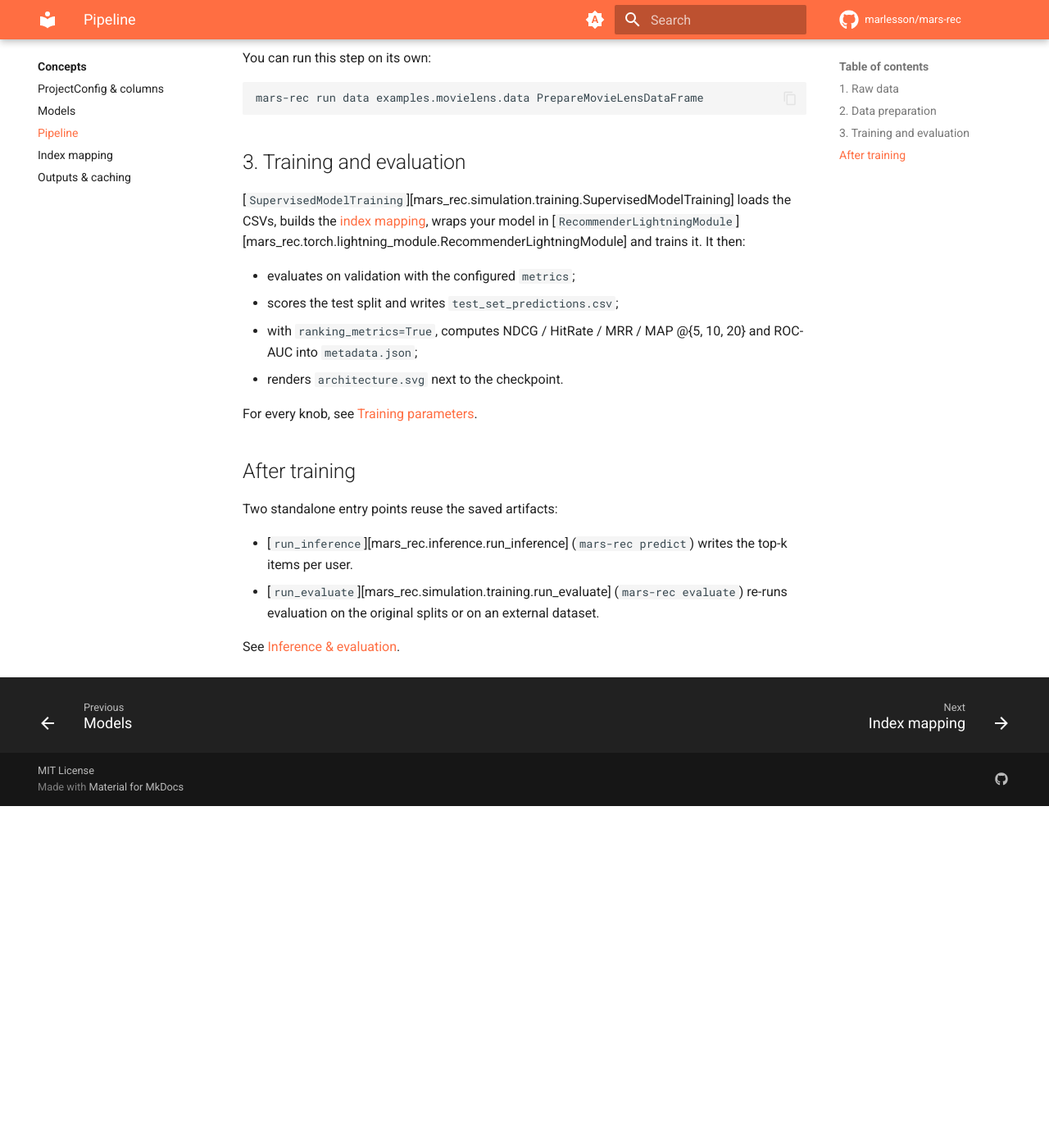
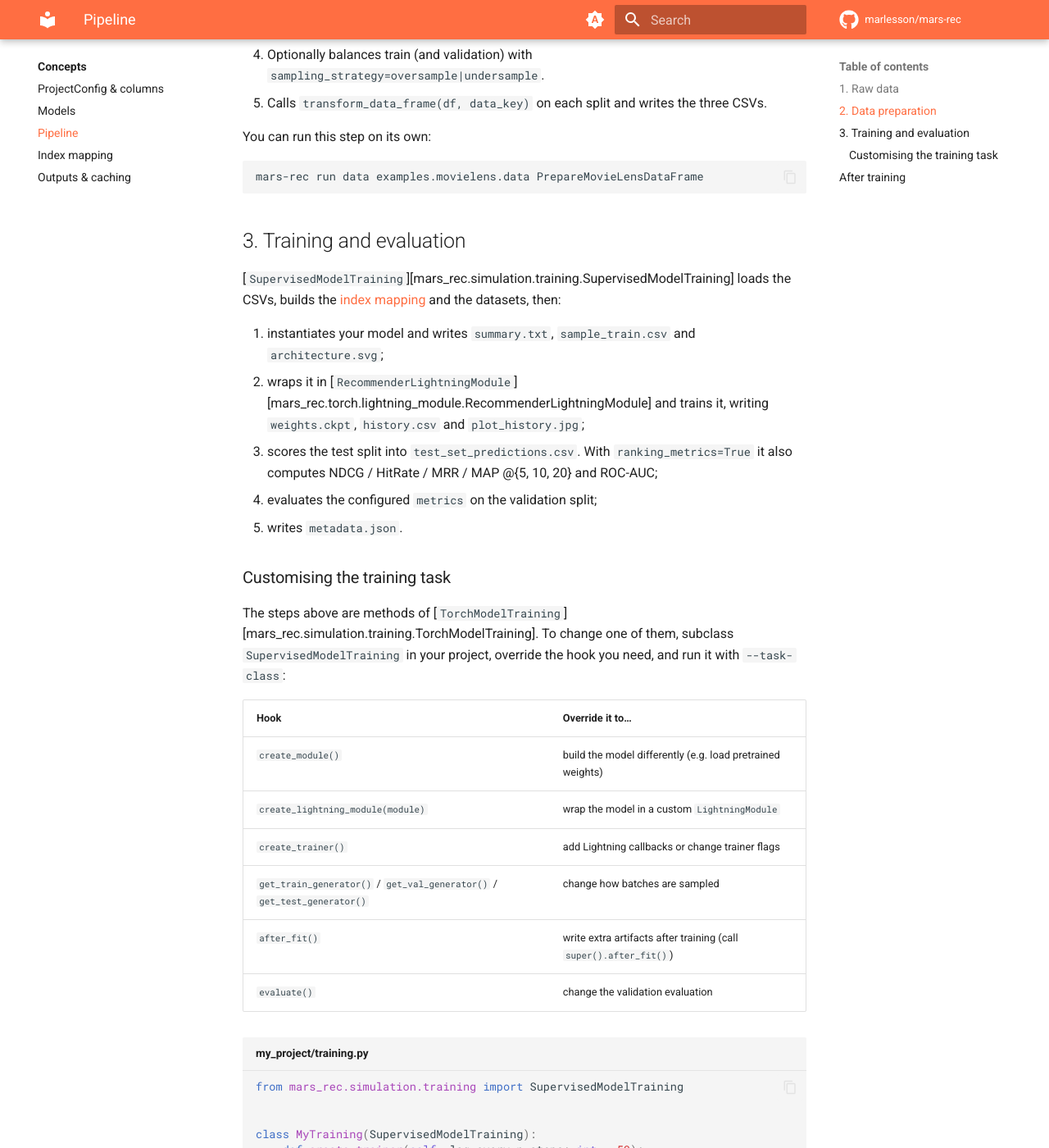
Before and after one commit to marlesson/mars-rec, an MkDocs documentation site: the page built from docs/concepts/pipeline.md, in a window 1280 px wide and 1400 px high, scrolled down 2486 px. Shown: the whole window at 82% size. Built offline with MkDocs 1.6.1 and Material for MkDocs 9.7.7, drawn with Linux system fonts in a browser that asks for light colours; comment, search, counter and statistics services are not loaded; before the commit the page ends 3469 px from its top, so only the background shows below that; some of the changed text lies outside the part shown.

Commit message:
docs: review pass over the site and in-code documentation
Rendering
- griffe extension: convert reST literal blocks (`Algorithm::` + indented
  block) into fenced code blocks and `:math:` roles into inline code.
  They rendered as run-on paragraphs / raw markup in the API reference.

Accuracy
- Pipeline page: steps now follow the real order (test-set scoring and
  ranking metrics run in after_fit(), before validation evaluate()).
- New "Customising the training task" section documenting the
  TorchModelTraining hooks usable with --task-class.
- Dataset classes table lists all 14 samplers (was 5), plus
  dataset_extra_params and the auto-attached DNS callback.
- Inference guide: result key is always `top10s`, reserved slots are
  never returned, ROC-AUC is omitted for single-class splits (#7).
- utils/files.py: artifact layout said weights.pt; training writes
  weights*.ckpt. get_weights_path documented as legacy.
- AGENTS.md: forward() output-shape table matches the code and the docs;
  file sizes updated. Makefile example uses --device cuda (cuda:0 is not
  a valid training device).

Docstrings
- Add docstrings to the TorchModelTraining extension hooks
  (create_module, train, after_fit, evaluate, create_lightning_module,
  create_trainer, get_trained_module, get_*_generator) and to the
  CandidateProvider/CandidateFilter name/get_candidates methods.
- Drop internal project names from two docstrings/comments.

Co-Authored-By: Claude Opus 5.5 <noreply@anthropic.com>

````diff
--- a/docs/concepts/pipeline.md
+++ b/docs/concepts/pipeline.md
@@ -8,12 +8,12 @@ flowchart TD
     A["1 · Data task<br/>(download / generate raw data)"] --> B
     B["2 · BasePrepareDataFrames subclass<br/>filter → split → balance → train/val/test CSVs"] --> C
     C["3 · SupervisedModelTraining"]
-    C --> C1["build index_mapping"]
-    C1 --> C2["instantiate RecommenderModule<br/>inside RecommenderLightningModule"]
-    C2 --> C3["train with PyTorch Lightning<br/>EarlyStopping · Checkpoint · CSV (+ TensorBoard)"]
-    C3 --> C4["evaluate on validation"]
-    C4 --> C5["predict on test<br/>optional ranking metrics + ROC-AUC"]
-    C5 --> C6["write artifacts<br/>weights.ckpt · history.csv · params.json · metadata.json · architecture.svg"]
+    C --> C1["build index_mapping + datasets"]
+    C1 --> C2["create_module()<br/>summary.txt · sample_train.csv · architecture.svg"]
+    C2 --> C3["trainer.fit() in RecommenderLightningModule<br/>EarlyStopping · Checkpoint · CSV (+ TensorBoard)"]
+    C3 --> C4["after_fit(): score the test split<br/>test_set_predictions.csv · optional ranking metrics + ROC-AUC"]
+    C4 --> C5["evaluate(): metrics on validation"]
+    C5 --> C6["write metadata.json<br/>(weights.ckpt · history.csv · params.json already on disk)"]
 ```
 
 ## 1. Raw data
@@ -51,15 +51,47 @@ mars-rec run data examples.movielens.data PrepareMovieLensDataFrame
 ## 3. Training and evaluation
 
 [`SupervisedModelTraining`][mars_rec.simulation.training.SupervisedModelTraining] loads the CSVs,
-builds the [index mapping](index-mapping.md), wraps your model in
-[`RecommenderLightningModule`][mars_rec.torch.lightning_module.RecommenderLightningModule] and
-trains it. It then:
+builds the [index mapping](index-mapping.md) and the datasets, then:
 
-- evaluates on validation with the configured `metrics`;
-- scores the test split and writes `test_set_predictions.csv`;
-- with `ranking_metrics=True`, computes NDCG / HitRate / MRR / MAP @{5, 10, 20} and ROC-AUC into
-  `metadata.json`;
-- renders `architecture.svg` next to the checkpoint.
+1. instantiates your model and writes `summary.txt`, `sample_train.csv` and `architecture.svg`;
+2. wraps it in
+   [`RecommenderLightningModule`][mars_rec.torch.lightning_module.RecommenderLightningModule] and
+   trains it, writing `weights.ckpt`, `history.csv` and `plot_history.jpg`;
+3. scores the test split into `test_set_predictions.csv`. With `ranking_metrics=True` it also
+   computes NDCG / HitRate / MRR / MAP @{5, 10, 20} and ROC-AUC;
+4. evaluates the configured `metrics` on the validation split;
+5. writes `metadata.json`.
+
+### Customising the training task
+
+The steps above are methods of
+[`TorchModelTraining`][mars_rec.simulation.training.TorchModelTraining]. To change one of them,
+subclass `SupervisedModelTraining` in your project, override the hook you need, and run it with
+`--task-class`:
+
+| Hook | Override it to… |
+|---|---|
+| `create_module()` | build the model differently (e.g. load pretrained weights) |
+| `create_lightning_module(module)` | wrap the model in a custom `LightningModule` |
+| `create_trainer()` | add Lightning callbacks or change trainer flags |
+| `get_train_generator()` / `get_val_generator()` / `get_test_generator()` | change how batches are sampled |
+| `after_fit()` | write extra artifacts after training (call `super().after_fit()`) |
+| `evaluate()` | change the validation evaluation |
+
+```python title="my_project/training.py"
+from mars_rec.simulation.training import SupervisedModelTraining
+
+
+class MyTraining(SupervisedModelTraining):
+    def create_trainer(self, log_every_n_steps: int = 50):
+        trainer = super().create_trainer(log_every_n_steps)
+        ...  # e.g. trainer.callbacks.append(MyCallback())
+        return trainer
+```
+
+```bash
+mars-rec run supervised --task-class my_project.training.MyTraining --project ... --recommender-module-class ...
+```
 
 For every knob, see [Training parameters](../guides/training-parameters.md).
 
````
Also changed, not shown: AGENTS.md (+11 -6 lines), docs/_ext/griffe_sphinx_roles.py (+72 -12 lines), docs/concepts/project-config.md (+15 -1 lines), docs/guides/inference-evaluation.md (+8 -2 lines), 5 other files.
